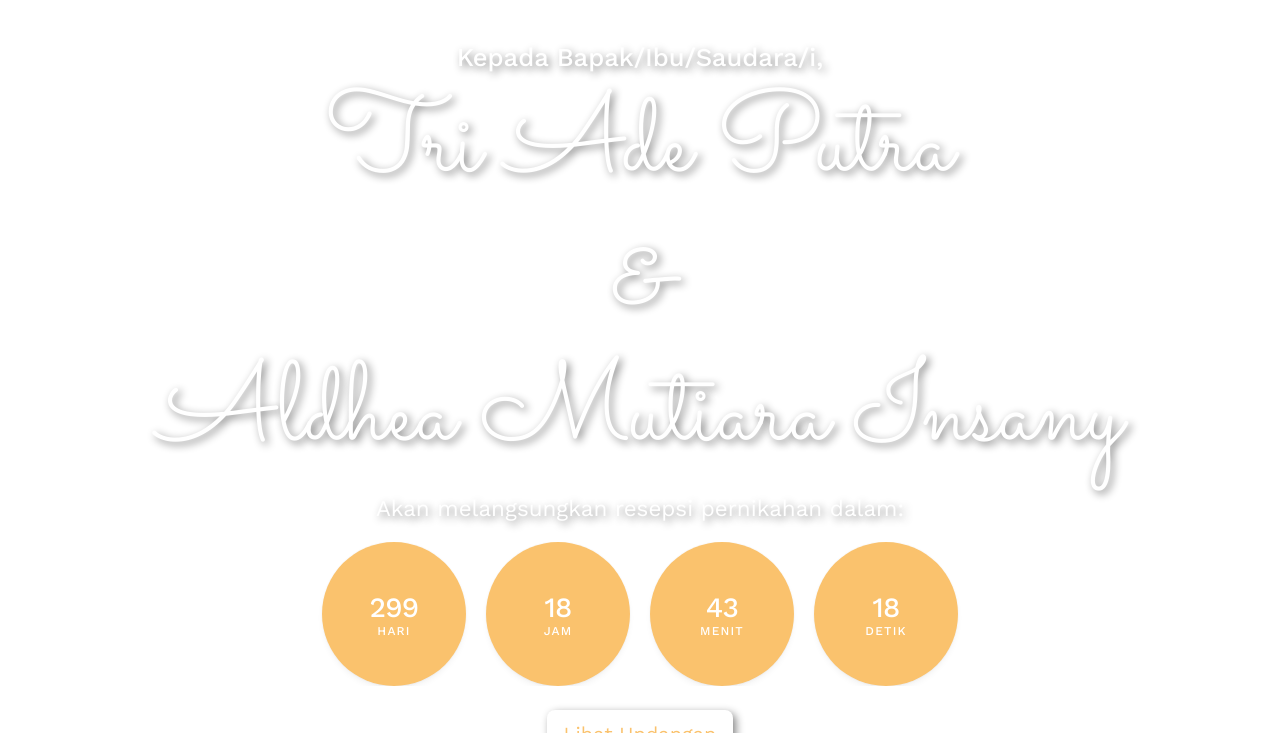
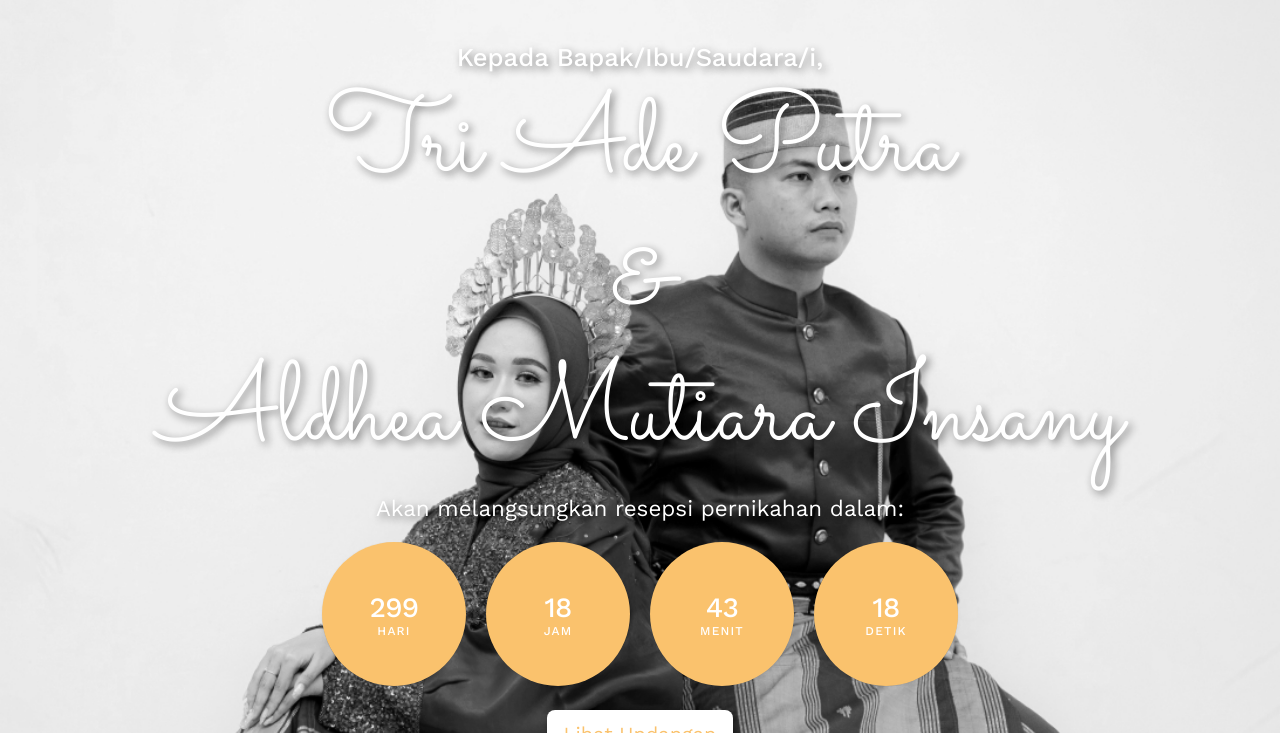
Before and after one commit to aliffikri21/undangan-digital-adedea, a plain HTML site: page index.html in a window 1280 px wide. Shown: the top 733 px of the page. Drawn offline with nearby package versions, Linux system fonts and the light colour scheme; some packages are replaced by stand-ins of ours; a script that the page names is missing.

Commit message:
revisi bug background hero

```diff
--- a/index.html
+++ b/index.html
@@ -32,6 +32,7 @@
     <!-- Hero Section Start -->
     <section id="hero" class="hero w-100 h-100 p-3 mx-auto text-center d-flex justify-content-center align-items-center text-white">
         <main>
+            <div class="hero-bg"></div>
             <h4>Kepada <span>Bapak/Ibu/Saudara/i, </span></h4>
             <h1>Tri Ade Putra
               <br>&<br>
--- a/style.css
+++ b/style.css
@@ -15,16 +15,16 @@ html {
 }
 
 /* Hero Section */
-.hero::before {
+/* .hero::before {
     content: '';
     position: absolute;
     top: 0;
     left: 0;
     width: 100%;
     height: 100%;
-    -webkit-background-image: url(/img/bg-prewed2.JPG);
-    -webkit-background-size: cover;
-    -webkit-background-position: center;
+    background-image: url('../img/bg-prewed2.JPG');
+    background-size: cover;
+    background-position: center;
     z-index: -1;
     filter: grayscale(1);
 
@@ -34,14 +34,28 @@ html {
       scale(1.1);
     transition: transform 1.5s cubic-bezier(0.2, 0.9, 0.4, 1);
     will-change: transform;
+} */
 
+.hero-bg {
+    position: absolute;
+    top: 0;
+    left: 0;
+    width: 100%;
+    height: 100%;
+    background-image: url('../img/bg-prewed2.JPG');
+    background-size: cover;
+    background-position: center;
+    background-attachment: fixed;
+    filter: grayscale(1);
+    z-index: -1;
 }
+
 
 /* .simply-countdown > .simply-section .simply-amount {
     font-size: 2rem;
 } */
 
-.hero.colored::before {
+.hero.colored .hero-bg {
   filter: grayscale(0);
   transition: 0.4s ease-in-out;
 }
```
